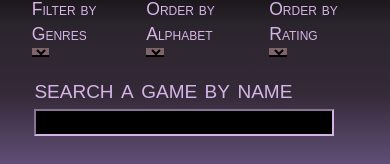
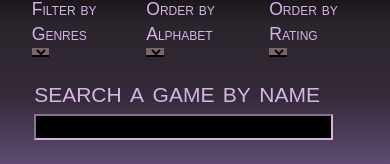
Before and after one commit to mflec/mflecGames, a React (Create React App) app in the folder client/: page /home in a window 390 px wide. Shown: the part 117-281 px from the top of the page. Built offline with nearby package versions, Linux system fonts and the light colour scheme; no server answers.

Commit message:
style modified

```diff
--- a/client/src/styles/App.css
+++ b/client/src/styles/App.css
@@ -54,7 +54,7 @@ body {
     margin: 0;
 }
 
-@media (max-width: 28.75em) {
+@media (max-width: 794px) {
     #add {
         justify-content: center;
         border-color: transparent;
@@ -68,6 +68,7 @@ body {
         margin: 0;
     }
 }
+
 
 a {
     text-decoration: none;
@@ -129,6 +130,14 @@ input {
     margin-right: 2rem;
 }
 
+
+@media(max-width: 1200px){
+    .nav{
+        background-image: none;
+        background-color: black;
+}
+}
+
 @media (max-width: 28.75em) {
     .nav {
         justify-content: center;
@@ -178,16 +187,22 @@ input {
     background-color: rgba(0, 0, 0, 0.664)
 }
 
+@media (max-width: 644px) {
+    .gameCard {
+        width: 28.749rem;
+        margin-left: 9rem;
+    }
+}
+
 @media (max-width: 28.75em) {
     .gameCard {
         width: 28.749rem;
-        margin-left: 5rem;
+        margin-left: 9rem;
     }
     .image-gameCard {
         width: 28.74rem;
     }
 }
-
 
 .gameCard:hover{
     background-color: rgba(0, 0, 0);
@@ -281,6 +296,33 @@ footer{
     width: 2rem;
 }
 
+@media (max-width: 80em) {
+    .filters-sort {
+        margin-left: 27%;
+    }
+}
+
+@media (max-width: 800px) {
+    .filters-sort {
+        margin-left: 20rem;
+    }
+
+}
+
+@media (max-width: 640px) {
+    .filters-sort{
+        margin-left: 10rem;
+    }
+
+}
+
+@media (max-width: 644px) {
+    .filters-sort{
+        margin-left: 5rem;
+    }
+
+}
+
 @media (max-width: 28.75em) {
     .filters-sort {
         font-size: 2rem;
@@ -288,7 +330,6 @@ footer{
         margin-left: 2.7rem;
         color: rgba(221, 186, 238, 0.959);
     }
-
 }
 
 #searchname{
@@ -314,18 +355,65 @@ footer{
     animation-name: bottoms;
 }
 
-@media (max-width: 28.75em) {
+
+
+@media (max-width: 80em) {
     #searchname{
-        margin-left: 3rem;
-        width: 34rem;
-        height: 3;
+        margin-left: 27%;
+        width: 33rem;
+        height: 3rem;
     }
     .homeSearch{
-        margin-left: 3rem;
+        margin-left: 27%;
         font-size: 3.06rem;
     }
 }
 
+@media (max-width: 800px) {
+    #searchname{
+        margin-left: 20rem;
+        width: 33rem;
+    }
+    .homeSearch{
+        margin-left: 20rem;
+        font-size: 3rem;
+    }
+}
+
+@media (max-width: 640px) {
+    #searchname{
+        margin-left: 10rem;
+        width: 33rem;
+    }
+    .homeSearch{
+        margin-left: 10rem;
+        font-size: 3rem;
+    }
+}
+
+@media (max-width: 644px) {
+    #searchname{
+        margin-left: 5rem;
+        width: 33rem;
+    }
+    .homeSearch{
+        margin-left: 5rem;
+        font-size: 3rem;
+    }
+}
+
+
+@media (max-width: 28.75em) {
+    #searchname {
+        margin-left: 7%;
+        width: 80%;
+        height: 3rem;
+    }
+    .homeSearch{
+        margin-left: 7%;
+        font-size: 3.45rem;
+    }
+}
 
 .pagination\:number {
     --size: 32px;
@@ -414,6 +502,23 @@ select {
     color: rgb(233, 209, 245);
 }
 
+
+@media (max-width: 1060px) {
+    #img-game {
+        width: 100%;
+        margin-top: 12rem;
+        margin-left: 0rem;
+        border-width: 0.3rem;
+    }
+    #fullVideogame{
+        border-radius: 0rem;
+        margin-top: 2rem;
+        margin-left: 0rem;
+        width: 100%;
+    }
+}
+
+
 @media (max-width: 28.75em) {
     #img-game {
         width: 100%;
```
